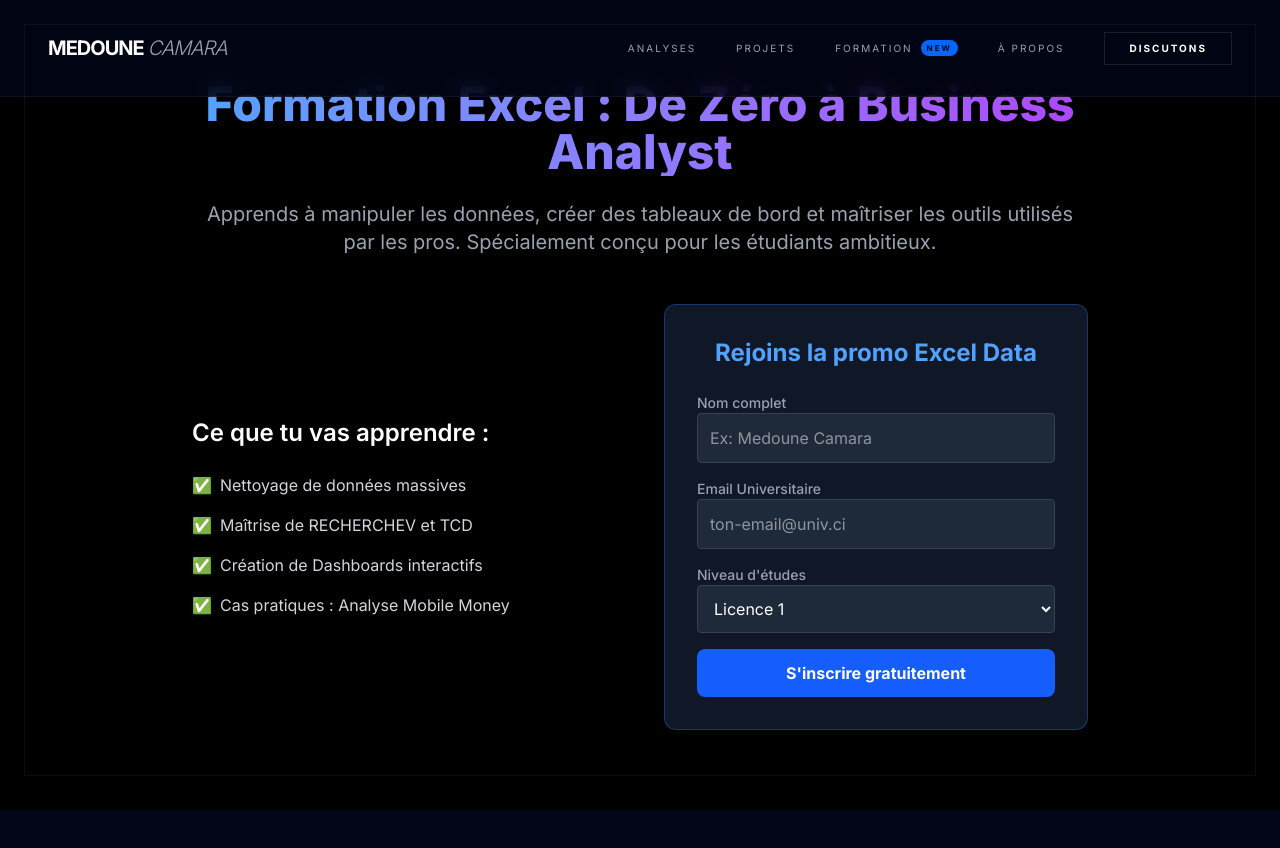
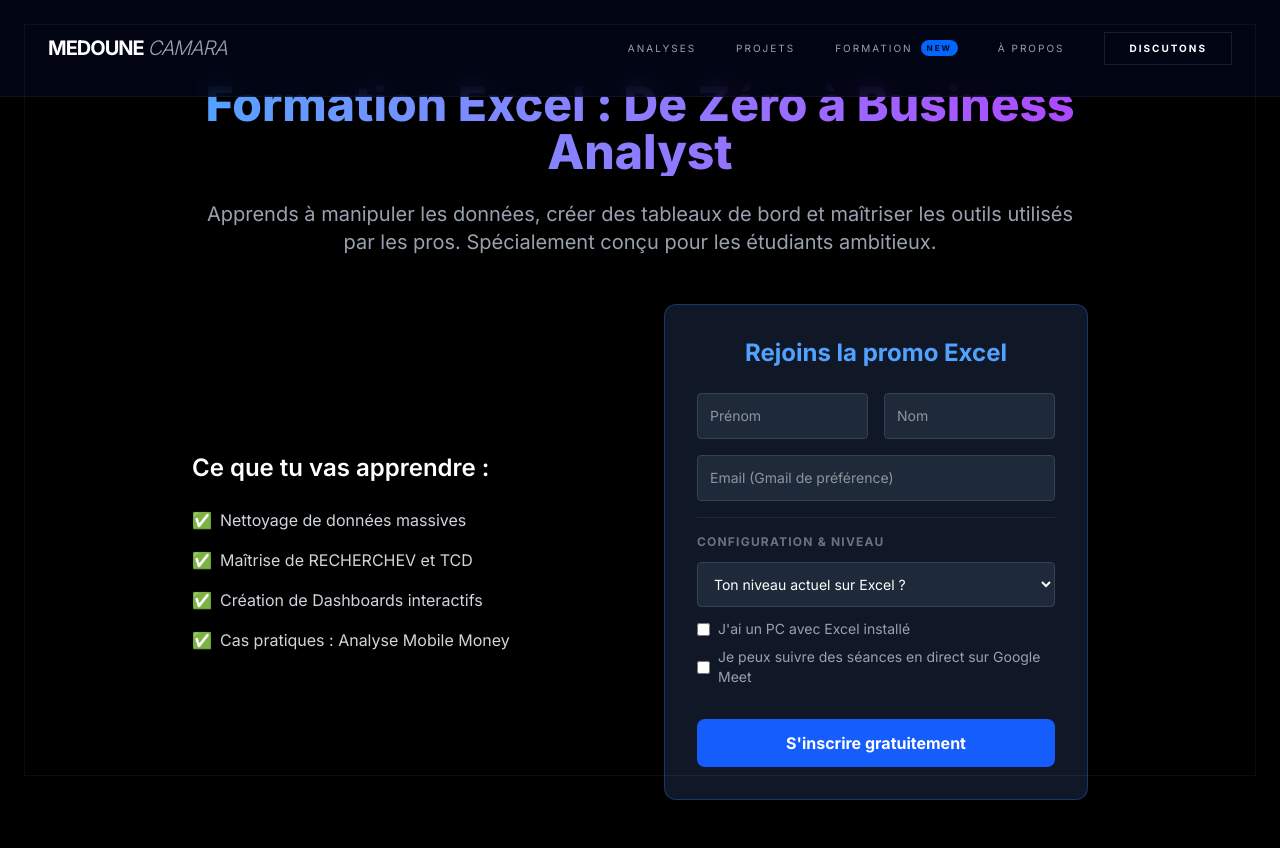
Before and after one commit to Medoune-data/medoune-business-analyst, a Next.js app: page /formation in a window 1280 px wide. Shown: the top 848 px of the page. Before the commit the page ends 810 px from the top, so only its background shows below. Built offline with nearby package versions, Linux system fonts and the light colour scheme; a web font is replaced by a local one.

Commit message:
Backend: Formulaire opérationnel avec ID Formspree

```diff
--- a/src/app/formation/ressources/page.tsx
+++ b/src/app/formation/ressources/page.tsx
@@ -1,29 +1,53 @@
 import React from 'react';
 
+// 1. TA BASE DE DONNÉES DE FORMATION
+// C'est ici que tu ajouteras un nouveau bloc chaque semaine
+const SEANCES = [
+  {
+    id: 1,
+    semaine: "Semaine 1",
+    titre: "Fondations & Nettoyage de Données",
+    description: "Apprendre à structurer des données brutes de ventes Mobile Money à Yamoussoukro.",
+    youtubeId: "dQw4w9WgXcQ", // Remplace par l'ID de ta vidéo YouTube
+    date: "04 Mars 2026",
+    fichiers: [
+      { nom: "01. Données Brutes (TP1)", url: "/downloads/s1/ventes_brutes.xlsx", type: "excel" },
+      { nom: "02. Guide des Raccourcis", url: "/downloads/s1/raccourcis.pdf", type: "pdf" },
+    ]
+  },
+  // Quand la Semaine 2 arrive, tu copies-colles le bloc ci-dessus ici
+];
+
 export default function RessourcesPage() {
+  // On récupère toujours la dernière séance publiée pour l'afficher en haut
+  const derniereSeance = SEANCES[SEANCES.length - 1];
+
   return (
     <main className="min-h-screen bg-black text-white py-16 px-4">
       <div className="max-w-5xl mx-auto">
+
+        {/* EN-TÊTE */}
         <div className="flex flex-col md:flex-row justify-between items-center mb-12 border-b border-gray-800 pb-8">
           <div>
-            <h1 className="text-4xl font-bold text-blue-400">Hub de Ressources Excel</h1>
-            <p className="text-gray-400 mt-2">Accède aux replays et aux fichiers de données de la promo.</p>
+            <h1 className="text-4xl font-bold text-blue-400 tracking-tighter">HUB DE RESSOURCES</h1>
+            <p className="text-gray-400 mt-2">Espace membre - Formation Excel Data Analyst</p>
           </div>
-          <a href="/formation" className="mt-4 md:mt-0 text-sm text-gray-500 hover:text-white transition">
-            ← Retour à l'inscription
+          <a href="/formation" className="mt-4 md:mt-0 text-[10px] uppercase tracking-widest text-gray-500 hover:text-white transition border border-gray-800 px-4 py-2 rounded">
+            ← Quitter l'espace
           </a>
         </div>
 
-        {/* Section 1 : Le Replay (Vidéo) */}
-        <section className="mb-16">
-          <h2 className="text-2xl font-semibold mb-6 flex items-center gap-2">
-            📺 Dernier Replay : <span className="text-blue-500 text-lg">Module 1 - Les bases & Nettoyage</span>
-          </h2>
-          <div className="aspect-video w-full rounded-xl overflow-hidden border border-gray-800 shadow-2xl">
-            {/* On utilise un iframe YouTube (tu remplaceras l'ID plus tard) */}
+        {/* SECTION : LE DERNIER REPLAY (A la une) */}
+        <section className="mb-20">
+          <div className="flex items-center gap-3 mb-6">
+            <span className="bg-blue-600 text-[10px] font-bold px-2 py-1 rounded">DERNIER REPLAY</span>
+            <h2 className="text-2xl font-semibold">{derniereSeance.semaine} : {derniereSeance.titre}</h2>
+          </div>
+
+          <div className="aspect-video w-full rounded-2xl overflow-hidden border border-gray-800 shadow-[0_0_50px_rgba(37,99,235,0.1)]">
             <iframe
               className="w-full h-full"
-              src="https://www.youtube.com/embed/dQw4w9WgXcQ" // Remplace par ton lien de replay
+              src={`https://www.youtube.com/embed/${derniereSeance.youtubeId}`}
               title="YouTube video player"
               allow="accelerometer; autoplay; clipboard-write; encrypted-media; gyroscope; picture-in-picture"
               allowFullScreen
@@ -31,39 +55,44 @@ export default function RessourcesPage() {
           </div>
         </section>
 
-        {/* Section 2 : Les Fichiers (Téléchargements) */}
+        {/* SECTION : HISTORIQUE ET TÉLÉCHARGEMENTS */}
         <section>
-          <h2 className="text-2xl font-semibold mb-6">📂 Fichiers de travail</h2>
-          <div className="grid md:grid-cols-2 gap-6">
+          <h2 className="text-2xl font-bold mb-8 flex items-center gap-3">
+            <span className="text-blue-500">📂</span> Archives des modules & Fichiers
+          </h2>
 
-            {/* Carte Fichier 1 */}
-            <div className="bg-gray-900 p-6 rounded-xl border border-gray-800 hover:border-blue-500/50 transition">
-              <h3 className="text-xl font-bold mb-2">01. Données Brutes - Ventes Yamoussoukro</h3>
-              <p className="text-sm text-gray-400 mb-4">Fichier Excel (.xlsx) pour s'exercer au nettoyage de données.</p>
-              <a
-                href="/downloads/ventes_brutes.xlsx"
-                download
-                className="inline-block bg-blue-600 hover:bg-blue-700 text-white px-6 py-2 rounded-lg font-medium transition"
-              >
-                Télécharger le fichier
-              </a>
+          <div className="space-y-12">
+            {[...SEANCES].reverse().map((seance) => (
+              <div key={seance.id} className="bg-gray-900/40 border border-gray-800 rounded-2xl p-8 hover:border-blue-500/30 transition-all">
+                <div className="flex flex-col md:flex-row md:items-center justify-between gap-4 mb-6">
+                  <div>
+                    <span className="text-blue-500 text-xs font-mono uppercase tracking-widest">{seance.semaine} • {seance.date}</span>
+                    <h3 className="text-xl font-bold mt-1">{seance.titre}</h3>
+                    <p className="text-gray-400 text-sm mt-2">{seance.description}</p>
+                  </div>
                 </div>
 
-            {/* Carte Fichier 2 */}
-            <div className="bg-gray-900 p-6 rounded-xl border border-gray-800 hover:border-blue-500/50 transition">
-              <h3 className="text-xl font-bold mb-2">02. Guide des Raccourcis Excel</h3>
-              <p className="text-sm text-gray-400 mb-4">PDF récapitulatif pour gagner 2h par jour sur Excel.</p>
+                <div className="grid grid-cols-1 md:grid-cols-2 lg:grid-cols-3 gap-4">
+                  {seance.fichiers.map((fichier, idx) => (
                     <a
-                href="/downloads/raccourcis_excel.pdf"
+                      key={idx}
+                      href={fichier.url}
                       download
-                className="inline-block bg-gray-700 hover:bg-gray-600 text-white px-6 py-2 rounded-lg font-medium transition"
+                      className="flex items-center justify-between p-4 bg-black/50 border border-gray-800 rounded-xl hover:bg-blue-600 hover:border-blue-600 group transition-all"
                     >
-                Télécharger le PDF
+                      <div className="flex items-center gap-3">
+                        <span className="text-xl">{fichier.type === 'excel' ? '📊' : '📄'}</span>
+                        <span className="text-sm font-medium group-hover:text-white">{fichier.nom}</span>
+                      </div>
+                      <span className="text-gray-600 group-hover:text-blue-200 text-xs">↓</span>
                     </a>
+                  ))}
                 </div>
-
+              </div>
+            ))}
           </div>
         </section>
+
       </div>
     </main>
   );
--- a/src/components/RegistrationForm.tsx
+++ b/src/components/RegistrationForm.tsx
@@ -4,45 +4,71 @@ import React, { useState } from 'react';
 export default function RegistrationForm() {
   const [status, setStatus] = useState("");
 
- const handleSubmit = async (e: React.FormEvent<HTMLFormElement>) => {
+  // REMPLACE L'ID CI-DESSOUS PAR TON ID FORMSPREE UNE FOIS CRÉÉ
+  const FORMSPREE_ID = "mvzwpplk";
+
+  const handleSubmit = async (e: React.FormEvent<HTMLFormElement>) => {
     e.preventDefault();
     const form = e.currentTarget;
+    const data = new FormData(form);
 
-    // Simulation d'enregistrement (On connectera la base de données plus tard)
-    setStatus("✅ Inscription réussie ! Redirection vers le groupe WhatsApp...");
+    const response = await fetch(`https://formspree.io/f/${FORMSPREE_ID}`, {
+      method: 'POST',
+      body: data,
+      headers: { 'Accept': 'application/json' }
+    });
 
-    // Attendre 2 secondes pour que l'utilisateur lise le message de succès
-    setTimeout(() => {
-      window.location.href = "https://chat.whatsapp.com/LeucYf7OgY1Kneu8BCYoUc?mode=gi_t";
-    }, 2000);
+    if (response.ok) {
+      setStatus("✅ Inscription validée ! Redirection vers WhatsApp...");
+      setTimeout(() => {
+        window.location.href = "https://chat.whatsapp.com/LeucYf7OgY1Kneu8BCYoUc?mode=gi_t";
+      }, 2000);
+    } else {
+      setStatus("❌ Erreur lors de l'envoi. Réessaie.");
+    }
   };
 
   return (
     <div className="bg-gray-900 p-8 rounded-xl border border-blue-500/30 shadow-2xl">
-      <h2 className="text-2xl font-bold mb-6 text-blue-400">Rejoins la promo Excel Data</h2>
+      <h2 className="text-2xl font-bold mb-6 text-blue-400">Rejoins la promo Excel</h2>
       <form onSubmit={handleSubmit} className="space-y-4 text-left">
-        <div>
-          <label className="block text-sm font-medium text-gray-400">Nom complet</label>
-          <input type="text" name="name" required className="w-full p-3 rounded bg-gray-800 border border-gray-700 focus:border-blue-500 outline-none transition" placeholder="Ex: Medoune Camara" />
+
+        {/* Infos de base */}
+        <div className="grid grid-cols-2 gap-4">
+          <input type="text" name="prenom" required className="p-3 rounded bg-gray-800 border border-gray-700 outline-none text-sm" placeholder="Prénom" />
+          <input type="text" name="nom" required className="p-3 rounded bg-gray-800 border border-gray-700 outline-none text-sm" placeholder="Nom" />
         </div>
-        <div>
-          <label className="block text-sm font-medium text-gray-400">Email Universitaire</label>
-          <input type="email" name="email" required className="w-full p-3 rounded bg-gray-800 border border-gray-700 focus:border-blue-500 outline-none transition" placeholder="ton-email@univ.ci" />
+
+        <input type="email" name="email" required className="w-full p-3 rounded bg-gray-800 border border-gray-700 outline-none text-sm" placeholder="Email (Gmail de préférence)" />
+
+        {/* Qualification Technique */}
+        <div className="space-y-3 pt-4 border-t border-gray-800">
+          <p className="text-xs font-bold uppercase tracking-widest text-gray-500">Configuration & Niveau</p>
+
+          <select name="excel_level" required className="w-full p-3 rounded bg-gray-800 border border-gray-700 outline-none text-sm">
+            <option value="">Ton niveau actuel sur Excel ?</option>
+            <option value="debutant">Débutant (Je n'ai jamais ouvert Excel)</option>
+            <option value="intermediaire">Intermédiaire (Je connais les sommes)</option>
+            <option value="avance">Avancé (Je connais les TCD)</option>
+          </select>
+
+          <div className="flex flex-col gap-2">
+            <label className="flex items-center gap-2 text-sm text-gray-400">
+              <input type="checkbox" name="has_pc" className="accent-blue-500" />
+              J'ai un PC avec Excel installé
+            </label>
+            <label className="flex items-center gap-2 text-sm text-gray-400">
+              <input type="checkbox" name="can_meet" className="accent-blue-500" />
+              Je peux suivre des séances en direct sur Google Meet
+            </label>
+          </div>
         </div>
-        <div>
-          <label className="block text-sm font-medium text-gray-400">Niveau d'études</label>
-          <select name="level" className="w-full p-3 rounded bg-gray-800 border border-gray-700 focus:border-blue-500 outline-none transition">
-            <option>Licence 1</option>
-            <option>Licence 2</option>
-            <option>Licence 3</option>
-            <option>Master</option>
-          </select>
-        </div>
-        <button type="submit" className="w-full bg-blue-600 hover:bg-blue-700 text-white font-bold py-3 rounded-lg transition transform hover:scale-105">
+
+        <button type="submit" className="w-full bg-blue-600 hover:bg-blue-700 text-white font-bold py-3 rounded-lg transition transform hover:scale-105 mt-4">
           S'inscrire gratuitement
         </button>
       </form>
-      {status && <p className="mt-4 text-green-400 text-sm animate-pulse">{status}</p>}
+      {status && <p className="mt-4 text-center text-sm font-medium">{status}</p>}
     </div>
   );
 }
```
Lines whose indentation alone changed are shown as unchanged.
